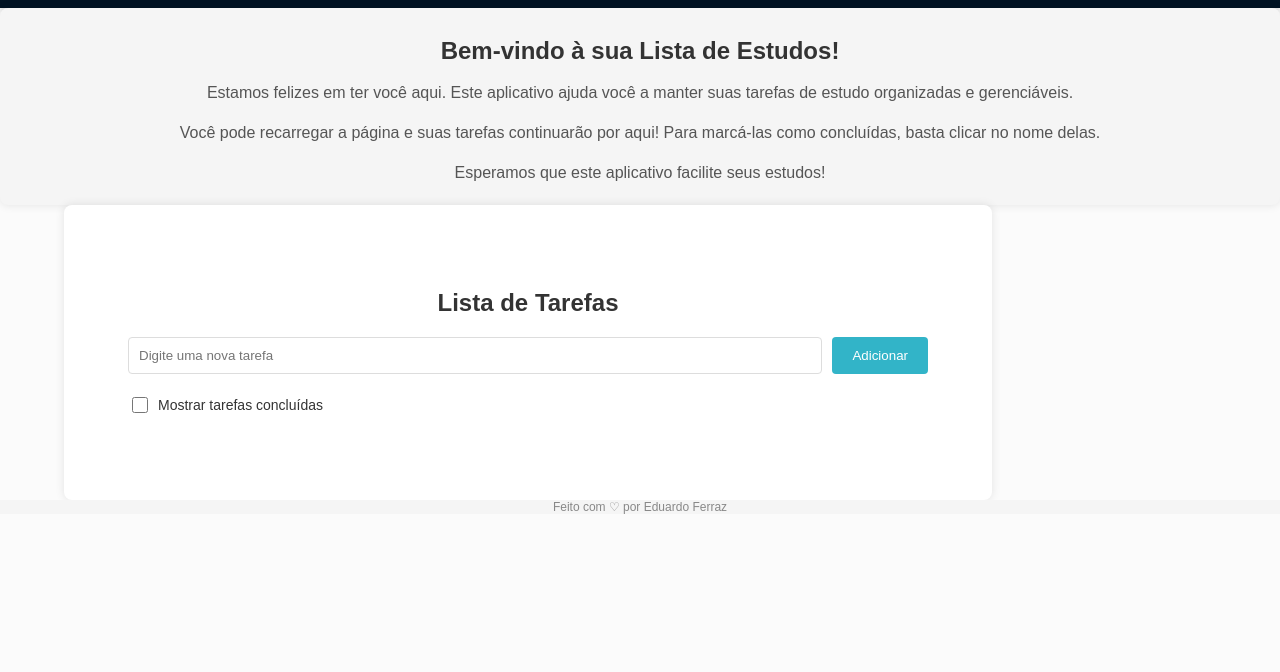
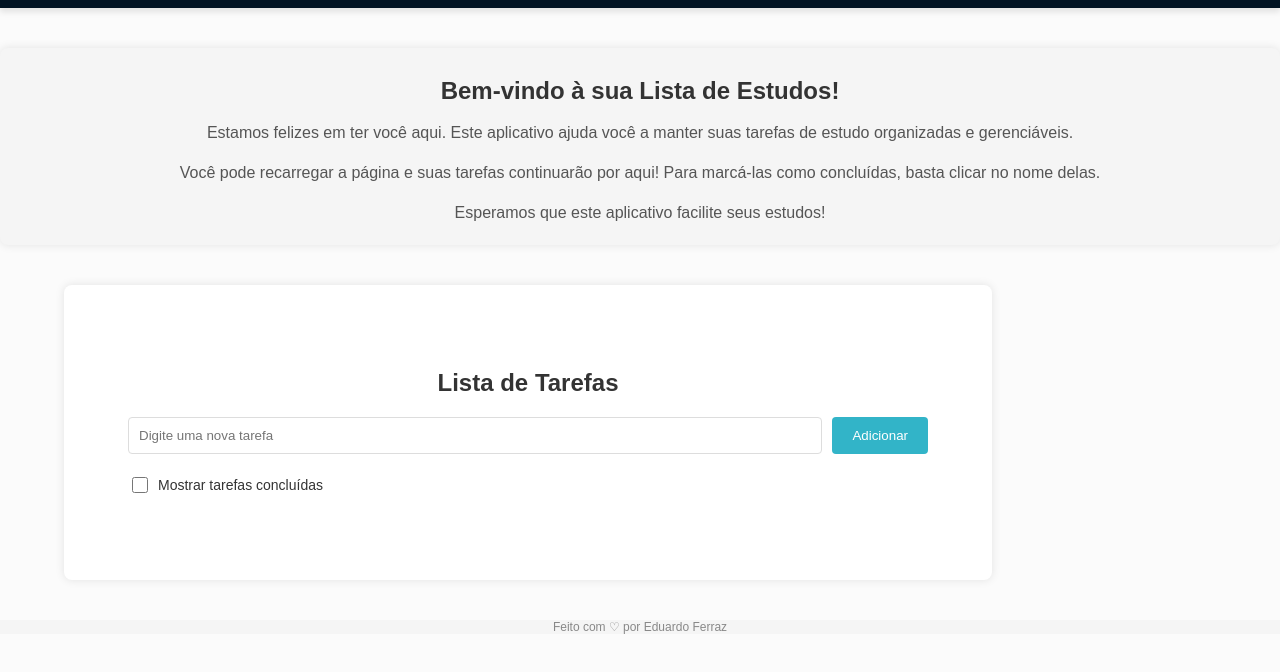
Before and after one commit to Eduardo-Ferraz/Gama_ListaDeEstudos, a website: page index.html in a window 1280 px wide. Shown: the part 96-768 px from the top of the page. Drawn offline with Linux system fonts and the light colour scheme.

Commit message:
fix spacing

```diff
--- a/styles.css
+++ b/styles.css
@@ -4,7 +4,8 @@ body {
     flex-direction: column;
     align-content: space-between;
     justify-content: center;
-    gap: 5%;
+    justify-items: center;
+    gap: 5vh;
     margin: 0;
     background-color: #fbfbfb;
 }
```
